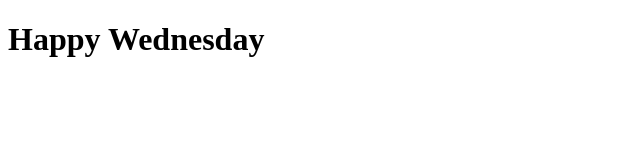
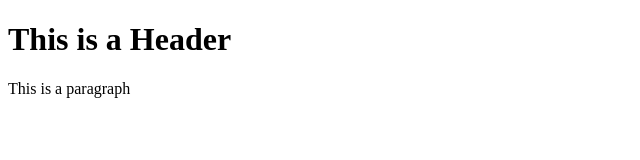
Before and after one commit to Sreyes0507/git-test, a plain HTML site: page index.html in a window 1280 px wide. Shown: the whole page, without its empty margins (0-640 px from the left). Drawn offline with Linux system fonts and the light colour scheme.

Commit message:
Second commit

```diff
--- a/index.html
+++ b/index.html
@@ -1,6 +1,7 @@
 <!DOCTYPE html>
 <html>
     <body>
-        <h1>Happy Wednesday</h1>
+        <h1>This is a Header</h1>
+        <p> This is a paragraph </p>
     </body>
 </html>
```
